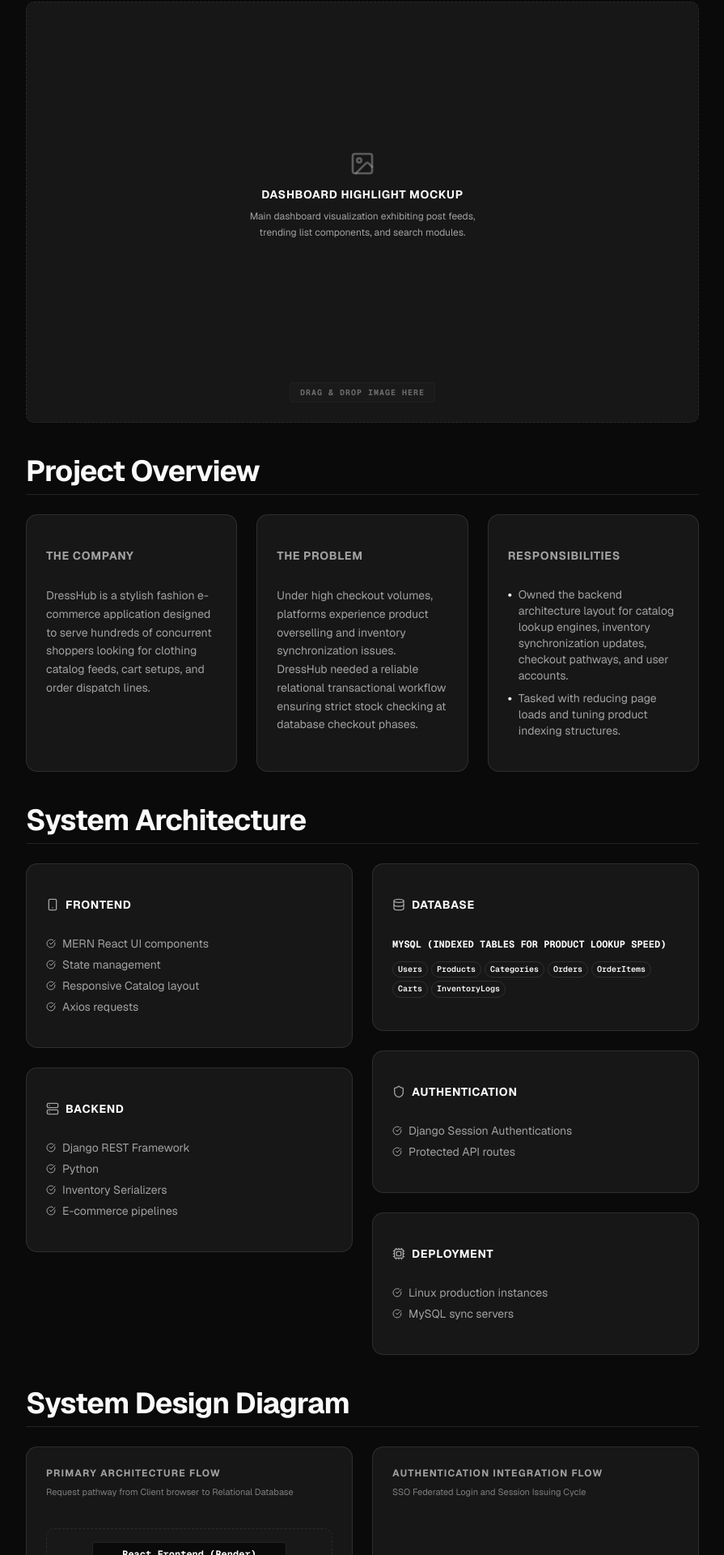
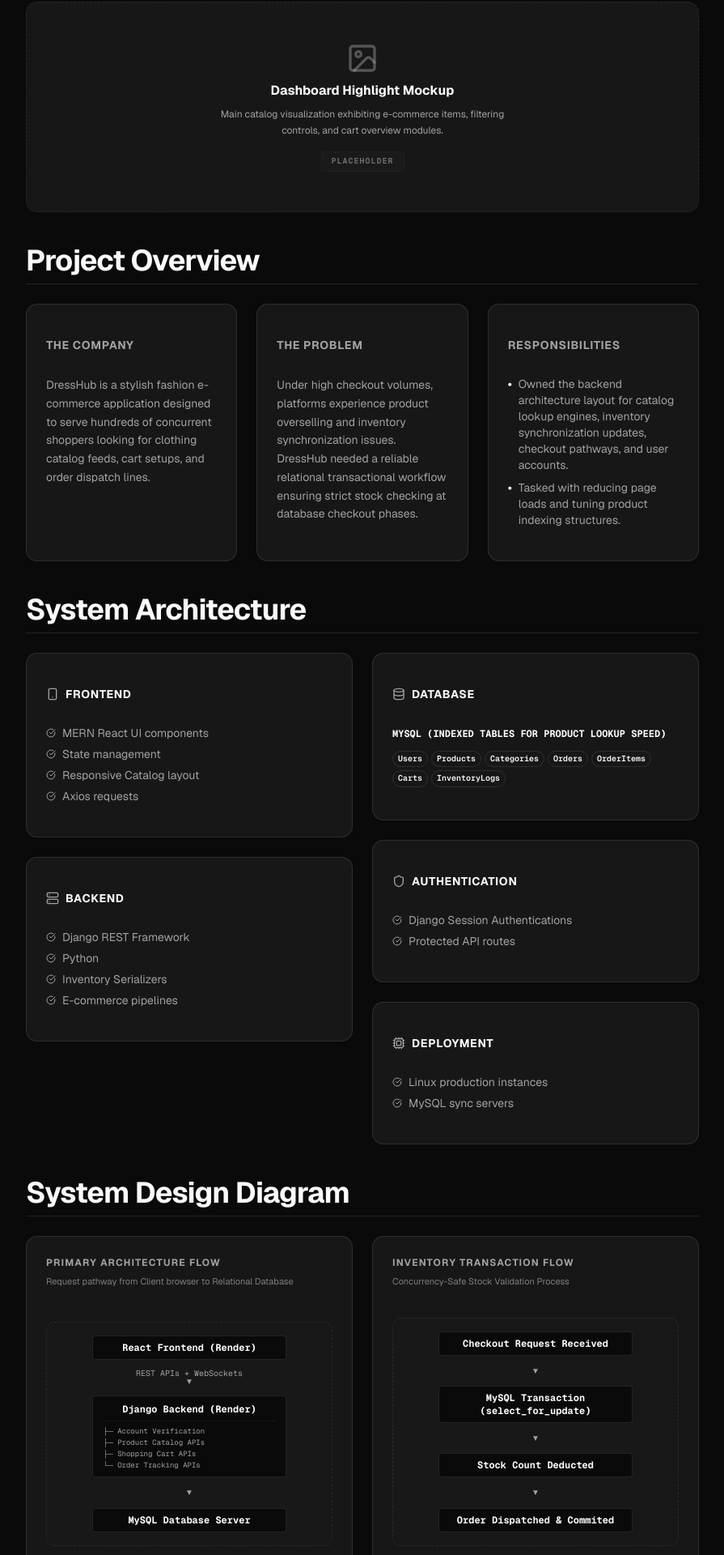
Before and after one commit to archi2305/Portfolio, a Next.js app: page /experience/hashedbit in a window 1280 px wide. Shown: the part 510-2430 px from the top of the page at 81% size, without its empty margins (192-1087 px from the left). Built offline with nearby package versions, Linux system fonts and the light colour scheme.

Commit message:
fix: restrict screenshot upload options to Ideactra pages only

```diff
--- a/app/experience/[slug]/page.tsx
+++ b/app/experience/[slug]/page.tsx
@@ -1,5 +1,6 @@
 import * as React from "react"
 import Link from "next/link"
+import Image from "next/image"
 import fs from "fs"
 import path from "path"
 import { notFound } from "next/navigation"
@@ -10,7 +11,7 @@
 import { Card, CardHeader, CardTitle, CardContent } from "@/components/ui/card"
 import { Badge } from "@/components/ui/badge"
 import { ScreenshotUpload } from "@/components/ui/screenshot-upload"
-import { ArrowLeft, Calendar, MapPin, ExternalLink, Shield, Cpu, Database, Server, Smartphone, CheckCircle } from "lucide-react"
+import { ArrowLeft, Calendar, MapPin, ExternalLink, Shield, Cpu, Database, Server, Smartphone, CheckCircle, Image as ImageIcon } from "lucide-react"
 
 interface PageProps {
   params: Promise<{ slug: string }>
@@ -58,6 +59,7 @@
 
   const { caseStudy } = experience
   const hasDashboardImage = checkImageExists(caseStudy.dashboardImage)
+  const isIdeactra = experience.id === "ideactra-social"
 
   return (
     <Container className="py-12 md:py-24 max-w-4xl selection:bg-accent selection:text-accent-foreground">
@@ -132,7 +134,8 @@
           </Stack>
         </div>
 
-        {/* Project Highlight Mockup Card (Interactive Drag/Drop component) */}
+        {/* Project Highlight Mockup Card (Interactive Upload for Ideactra, Static for HashedBit) */}
+        {isIdeactra ? (
           <ScreenshotUpload
             slug={experience.slug}
             title="Dashboard Highlight Mockup"
@@ -141,6 +144,31 @@
             hasDefaultImage={hasDashboardImage}
             className="aspect-[16/10]"
           />
+        ) : hasDashboardImage ? (
+          <div className="relative w-full rounded-lg overflow-hidden border border-border aspect-[16/10] bg-muted/10">
+            <Image
+              src={caseStudy.dashboardImage!}
+              alt="Dashboard Highlight Mockup"
+              fill
+              className="object-cover"
+              sizes="(max-width: 896px) 100vw, 896px"
+              priority
+            />
+          </div>
+        ) : (
+          <Card className="w-full bg-card border border-border/80 border-dashed flex items-center justify-center p-8 md:p-12 text-center select-none min-h-[260px]">
+            <Stack gap={2} className="items-center">
+              <ImageIcon className="h-10 w-10 text-muted-foreground/45" />
+              <span className="font-bold text-primary-text text-base">Dashboard Highlight Mockup</span>
+              <p className="text-xs text-muted-foreground max-w-sm leading-relaxed">
+                Main catalog visualization exhibiting e-commerce items, filtering controls, and cart overview modules.
+              </p>
+              <span className="text-[10px] uppercase font-mono font-bold tracking-widest text-muted-foreground/60 px-3 py-1 bg-muted/25 rounded border border-border/30 mt-2">
+                Placeholder
+              </span>
+            </Stack>
+          </Card>
+        )}
 
         {/* Project Overview */}
         <section className="space-y-6">
@@ -190,7 +218,7 @@
           </div>
         </section>
 
-        {/* Architecture */}
+        {/* System Architecture */}
         <section className="space-y-6">
           <Heading as="h2" className="text-2xl font-bold border-b pb-2">
             System Architecture
@@ -329,34 +357,47 @@
                   <span>▼</span>
                 </div>
                 <div className="px-3 py-2 bg-background border border-border rounded font-bold text-primary-text w-full max-w-[240px] text-center">
-                  FastAPI Backend (Render)
+                  {isIdeactra ? "FastAPI Backend (Render)" : "Django Backend (Render)"}
                   <div className="text-[9px] text-secondary-text font-normal text-left mt-1.5 border-t border-border/50 pt-1.5 space-y-0.5">
+                    {isIdeactra ? (
+                      <>
                         <div>├─ Authentication</div>
                         <div>├─ User APIs</div>
                         <div>├─ Posts APIs</div>
                         <div>├─ Messaging APIs</div>
                         <div>├─ Notification APIs</div>
                         <div>└─ Profile APIs</div>
+                      </>
+                    ) : (
+                      <>
+                        <div>├─ Account Verification</div>
+                        <div>├─ Product Catalog APIs</div>
+                        <div>├─ Shopping Cart APIs</div>
+                        <div>└─ Order Tracking APIs</div>
+                      </>
+                    )}
                   </div>
                 </div>
                 <div className="text-[10px] text-muted-foreground">▼</div>
                 <div className="px-3 py-1.5 bg-background border border-border rounded font-bold text-primary-text w-full max-w-[240px] text-center">
-                  PostgreSQL Database (Render)
+                  {isIdeactra ? "PostgreSQL Database (Render)" : "MySQL Database Server"}
                 </div>
               </div>
             </Card>
 
-            {/* Diagram 2: Secondary Flow (Authentication) */}
+            {/* Diagram 2: Secondary Flow (Authentication / Transactions) */}
             <Card className="bg-card border border-border p-6 flex flex-col justify-between">
               <div className="mb-4">
                 <span className="text-xs font-bold text-muted-foreground uppercase tracking-widest block mb-1">
-                  Authentication Integration Flow
+                  {isIdeactra ? "Authentication Integration Flow" : "Inventory Transaction Flow"}
                 </span>
                 <span className="text-[11px] text-muted-foreground/75">
-                  SSO Federated Login and Session Issuing Cycle
+                  {isIdeactra ? "SSO Federated Login and Session Issuing Cycle" : "Concurrency-Safe Stock Validation Process"}
                 </span>
               </div>
               <div className="w-full flex flex-col items-center gap-3 py-4 px-2 bg-muted/10 border border-border/80 border-dashed rounded-lg text-xs font-mono">
+                {isIdeactra ? (
+                  <>
                     <div className="flex gap-2 w-full max-w-[240px] justify-between">
                       <div className="flex-1 px-2 py-1 bg-background border border-border rounded font-bold text-primary-text text-center text-[10px]">
                         Google OAuth
@@ -377,6 +418,26 @@
                     <div className="px-3 py-1.5 bg-background border border-border rounded font-bold text-primary-text w-full max-w-[240px] text-center">
                       React Client Local Storage
                     </div>
+                  </>
+                ) : (
+                  <>
+                    <div className="px-3 py-1.5 bg-background border border-border rounded font-bold text-primary-text w-full max-w-[240px] text-center">
+                      Checkout Request Received
+                    </div>
+                    <div className="text-[10px] text-muted-foreground">▼</div>
+                    <div className="px-3 py-1.5 bg-background border border-border rounded font-bold text-primary-text w-full max-w-[240px] text-center">
+                      MySQL Transaction (select_for_update)
+                    </div>
+                    <div className="text-[10px] text-muted-foreground">▼</div>
+                    <div className="px-3 py-1.5 bg-background border border-border rounded font-bold text-primary-text w-full max-w-[240px] text-center">
+                      Stock Count Deducted
+                    </div>
+                    <div className="text-[10px] text-muted-foreground">▼</div>
+                    <div className="px-3 py-1.5 bg-background border border-border rounded font-bold text-primary-text w-full max-w-[240px] text-center">
+                      Order Dispatched & Commited
+                    </div>
+                  </>
+                )}
               </div>
             </Card>
           </div>
@@ -422,7 +483,7 @@
           </div>
         </section>
 
-        {/* Project Gallery (Interactive Drag/Drop upload grid) */}
+        {/* Project Gallery (Upload grid for Ideactra, Static display for HashedBit) */}
         <section className="space-y-6">
           <Heading as="h2" className="text-2xl font-bold border-b pb-2">
             Project Gallery
@@ -431,7 +492,7 @@
           <div className="grid grid-cols-1 sm:grid-cols-2 gap-6">
             {caseStudy.gallery.map((img, index) => {
               const hasGalleryImage = checkImageExists(img.image)
-              return (
+              return isIdeactra ? (
                 <ScreenshotUpload
                   key={index}
                   slug={experience.slug}
@@ -441,6 +502,45 @@
                   hasDefaultImage={hasGalleryImage}
                   className="aspect-[16/10]"
                 />
+              ) : hasGalleryImage ? (
+                <div key={index} className="flex flex-col gap-3 group/gallery">
+                  <div className="relative w-full rounded-lg overflow-hidden border border-border aspect-[16/10] bg-muted/10">
+                    <Image
+                      src={img.image!}
+                      alt={img.title}
+                      fill
+                      className="object-cover transition-transform duration-500 group-hover/gallery:scale-105"
+                      sizes="(max-width: 440px) 100vw, 440px"
+                      loading="lazy"
+                    />
+                  </div>
+                  <div className="px-1">
+                    <span className="text-sm font-bold text-primary-text uppercase tracking-wider block">
+                      {img.title}
+                    </span>
+                    <span className="text-xs text-muted-foreground mt-1 block leading-relaxed">
+                      {img.description}
+                    </span>
+                  </div>
+                </div>
+              ) : (
+                <Card
+                  key={index}
+                  className="bg-card border border-border/80 border-dashed p-6 min-h-[220px] flex flex-col justify-between items-center text-center"
+                >
+                  <Stack gap={1} className="items-center">
+                    <ImageIcon className="h-8 w-8 text-muted-foreground/50 mb-2" />
+                    <span className="text-sm font-bold text-primary-text uppercase tracking-wider block">
+                      {img.title}
+                    </span>
+                    <span className="text-xs text-muted-foreground max-w-xs block leading-relaxed mt-1">
+                      {img.description}
+                    </span>
+                  </Stack>
+                  <span className="text-[10px] uppercase font-mono font-bold tracking-widest text-muted-foreground/60 px-3 py-1 bg-muted/25 rounded border border-border/30 mt-4 select-none">
+                    Placeholder
+                  </span>
+                </Card>
               )
             })}
           </div>
```
Lines whose indentation alone changed are shown as unchanged.
